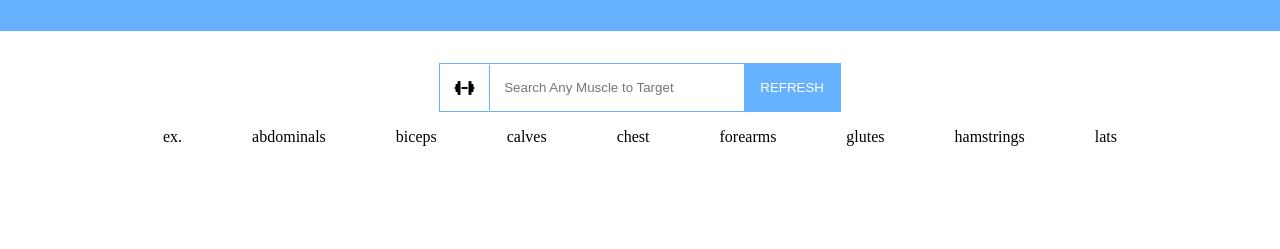
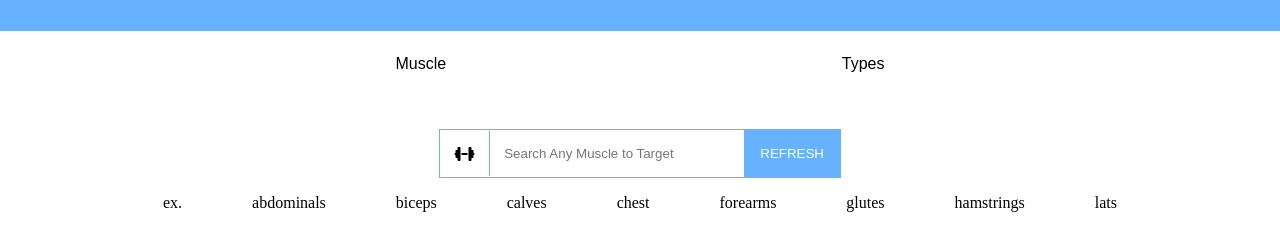
Before and after one commit to GummyJohn/exercise-api, a plain HTML site: page index.html in a window 1280 px wide. Shown: the part 89-338 px from the top of the page. Drawn offline with Linux system fonts and the light colour scheme.

Commit message:
almost done

```diff
--- a/JS/api.js
+++ b/JS/api.js
@@ -13,3 +13,19 @@ export async function getData(text){
   const result = await response.json();
   return result;
 }
+
+export async function getTypes(text){
+  const url = `https://exercises-by-api-ninjas.p.rapidapi.com/v1/exercises?type=${text}`;
+
+const options = {
+	headers: {
+		'X-RapidAPI-Key': '50d5c6c356mshb8a1720a44e3e1cp13b881jsnb7e170ed2fb6',
+		'X-RapidAPI-Host': 'exercises-by-api-ninjas.p.rapidapi.com'
+	}
+};
+
+const response = await fetch(url, options);
+const result = await response.json();
+
+return result;
+}
--- a/JS/index.js
+++ b/JS/index.js
@@ -1,40 +1,81 @@
-import { getData } from "./api.js";
+import {
+  getData,
+  getTypes,
+} from "./api.js";
+
 import {
   header,
-  search,
-  muscleDisplay,
   singleBoxes,
+  tabs
 } from "./statics.js";
 
 const body = document.querySelector('#body')
 
 body.append(header())
-body.append(search())
-body.append(muscleDisplay())
-// body.append(typesSearch())
-// body.append(typesDisplay())
+body.append(tabs())
 
-
+// MUSCLE TAB
 const input = document.querySelector('.search-bar');
 const displayContainer = document.querySelector('.display-container');
 const button = document.querySelector('.button')
 
-// const typeInput = document.querySelector('.type-search-bar');
-// const typeDisplayContainer = document.querySelector('.type-display-container');
+const tab1 = document.querySelector('.muscle-tab')
+const muscleContent = document.querySelector('.content-box')
+const tab2 = document.querySelector('.types-tab');
+const typeContent = document.querySelector('.content-box-two');
+
+window.addEventListener('load', () => {
+  tab1.click();
+})
+
+tab1.addEventListener('click', () => {
+  muscleContent.classList.remove('hide');
+  typeContent.classList.add('hide');
+})
+
+tab2.addEventListener('click', () => {
+  typeContent.classList.remove('hide');
+  muscleContent.classList.add('hide');
+})
 
 input.addEventListener('keypress', async () => {
   if(event.keyCode === 13){
-    console.log(input.value)
     let getWorkouts = await getData(input.value);
 
     for(let i = 0; i < getWorkouts.length; i++){
-      console.log(i)
       displayContainer.append(singleBoxes(getWorkouts[i]));
     }
 
+    input.value = '';
   }
+
+  const contents = document.querySelectorAll('.box-container');
+  button.addEventListener('click', () => {
+    contents.forEach((each) => {
+      each.classList.add('hide');
+    })
+  })
 })
 
-button.addEventListener('click', () => {
-  console.log('refreshed')
+
+// TYPES TABS
+const buttonTwo = document.querySelector('.button-two');
+const typeInput = document.querySelector('.type-search-bar');
+const typeDisplayContainer = document.querySelector('.type-display-container');
+
+
+typeInput.addEventListener('keypress', async () => {
+  if(event.keyCode === 13){
+    let getTypesData = await getTypes(typeInput.value);
+
+    for(let i = 0; i < getTypesData.length; i++){
+      typeDisplayContainer.append(singleBoxes(getTypesData[i]));
+    }
+
+    typeInput.value = '';
+  }
+
+  buttonTwo.addEventListener('click', () => {
+
+  })
 })
--- a/JS/statics.js
+++ b/JS/statics.js
@@ -4,6 +4,14 @@ function PCreate(name, text){
   p.innerText = text;
 
   return p;
+}
+
+function button(name, text){
+  const button = document.createElement('button');
+  button.className = name;
+  button.innerText = text;
+
+  return button;
 }
 
 export function header(){
@@ -19,7 +27,7 @@ export function header(){
   return header;
 }
 
-export function search(){
+function search(){
   const searchContainer = document.createElement('div');
   searchContainer.className = 'search-terms'
 
@@ -52,8 +60,91 @@ export function search(){
   return searchContainer;
 }
 
+
+function muscleDisplay(){
+  const muscleDisplay = document.createElement('div');
+  muscleDisplay.className = 'display-container';
+
+  return muscleDisplay;
+}
+
+
+//TABS
+export function tabs(){
+  const container = document.createElement('div');
+  container.className = 'container';
+
+  const tabsContainer = document.createElement('div');
+  tabsContainer.className = 'tab-container';
+
+  tabsContainer.append(button('muscle-tab tabs', 'Muscle'))
+  tabsContainer.append(button('types-tab tabs', 'Types'))
+
+  const contentBox = document.createElement('div');
+  contentBox.className = 'content-box hide';
+
+  contentBox.append(search())
+  contentBox.append(muscleDisplay())
+
+  const contentBoxTwo = document.createElement('div');
+  contentBoxTwo.className = 'content-box-two hide';
+
+  contentBoxTwo.append(typesSearch())
+  contentBoxTwo.append(typesDisplay());
+
+  container.append(tabsContainer);
+  container.append(contentBox);
+  container.append(contentBoxTwo);
+
+  return container;
+}
+
+
+// TYPES SECTIONS
+function typesSearch(){
+  const typesSearchContainer = document.createElement('div');
+  typesSearchContainer.className = 'search-terms '
+
+  const typesSearchBar = document.createElement('input');
+  typesSearchBar.placeholder = 'Search Types of Training'
+  typesSearchBar.className = 'type-search-bar';
+
+  const typesSearchBarContainer = document.createElement('div');
+  typesSearchBarContainer.className = 'search-bar-container';
+  typesSearchBarContainer.innerHTML = `<i class="fa-solid fa-person-walking search-img"></i>`;
+
+  const button = document.createElement('button');
+  button.className = 'button-two';
+  button.innerText = 'REFRESH';
+
+  const typesExampleContainer = document.createElement('div');
+  typesExampleContainer.className = 'example-container';
+
+  let exArr = ['ex.','cardio', 'olympic_weightlifting', 'plyometrics', 'powerlifting', 'strength', 'stretching', 'strongman'];
+
+  for(let i = 0; i < exArr.length; i++){
+    typesExampleContainer.append(PCreate('exercise', exArr[i]));
+  }
+
+  typesSearchBarContainer.append(typesSearchBar);
+  typesSearchBarContainer.append(button);
+  typesSearchContainer.append(typesSearchBarContainer);
+  typesSearchContainer.append(typesExampleContainer);
+
+  return typesSearchContainer;
+}
+
+function typesDisplay(){
+  const typesDisplay = document.createElement('div');
+  typesDisplay.className = 'type-display-container';
+
+  return typesDisplay;
+}
+
+//Create individual Container
 export function singleBoxes({name, instructions, muscle, difficulty}){
   const box = document.createElement('div');
+  box.className = 'box-container';
   box.innerHTML = `
     <div class='exercise-content'>
       <h2 class= 'exercise-title navy'>${name}</h2>
@@ -66,53 +157,3 @@ export function singleBoxes({name, instructions, muscle, difficulty}){
 
   return box;
 }
-
-export function muscleDisplay(){
-  const muscleDisplay = document.createElement('div');
-  muscleDisplay.className = 'display-container';
-
-  return muscleDisplay;
-}
-
-
-
-
-// CARDIO SECTIONS
-
-// export function typesSearch(){
-//   const typesSearchContainer = document.createElement('div');
-//   typesSearchContainer.className = 'search-terms'
-
-//   const typesSearchBar = document.createElement('input');
-//   typesSearchBar.placeholder = 'Search Types of Training'
-//   typesSearchBar.className = 'type-search-bar';
-
-//   const typesSearchBarContainer = document.createElement('div');
-//   typesSearchBarContainer.className = 'search-bar-container';
-//   typesSearchBarContainer.innerHTML = `<i class="fa-solid fa-person-walking search-img"></i>`;
-
-
-
-//   const typesExampleContainer = document.createElement('div');
-//   typesExampleContainer.className = 'example-container';
-
-//   let exArr = ['ex.','cardio', 'olympic_weightlifting', 'plyometrics', 'powerlifting', 'strength', 'stretching', 'strongman'];
-
-//   for(let i = 0; i < exArr.length; i++){
-//     typesExampleContainer.append(PCreate('exercise', exArr[i]));
-//   }
-
-//   typesSearchBarContainer.append(typesSearchBar);
-
-//   typesSearchContainer.append(typesSearchBarContainer);
-//   typesSearchContainer.append(typesExampleContainer);
-
-//   return typesSearchContainer;
-// }
-
-// export function typesDisplay(){
-//   const typesDisplay = document.createElement('div');
-//   typesDisplay.className = 'type-display-container';
-
-//   return typesDisplay;
-// }
--- a/style.css
+++ b/style.css
@@ -10,6 +10,7 @@
   max-width: 1800px;
 }
 
+/* generals */
 .red{
   color: var(--red);
   font-size: 1.5rem;
@@ -25,18 +26,21 @@
   font-size: 1.5rem;
 }
 
-.button{
+.button,
+.button-two{
   border: none;
   height: 100%;
   padding: 1rem;
   background: var(--primary-color);
   color: white;
-}
-
-.button:hover{
   cursor: pointer;
 }
 
+.hide{
+  display:none
+}
+
+/* header */
 .header{
   background-color: var(--primary-color);
   margin-top: 0;
@@ -51,6 +55,7 @@
   font-size: 2.8rem;
 }
 
+/* content styles */
 .search-terms{
   display: flex;
   flex-direction: column;
@@ -117,7 +122,6 @@
   padding: .5rem 1rem;
 }
 
-
 .instructions{
   font-weight: bolder;
   font-size: 1.5rem;
@@ -126,3 +130,28 @@
 .exercise-content{
   height: 100%;
 }
+
+/* TABS */
+/* .container{
+  border: 1px solid black;
+} */
+
+.muscle-tab,
+.types-tab{
+  padding: 0.5rem 1rem;
+  font-size: 1rem;
+  cursor: pointer;
+  border: none;
+  background: white;
+}
+
+.tab-container{
+  padding: 1rem;
+  display: flex;
+  justify-content: space-evenly;
+  align-items: center;
+}
+
+.tabs:focus{
+  border-bottom: 1px solid var(--primary-color);
+}
```
Also changed, not shown: background/blue-fantasy-abstract-flowers-vdr4nxv6pxh6t4zb.webp (added).
